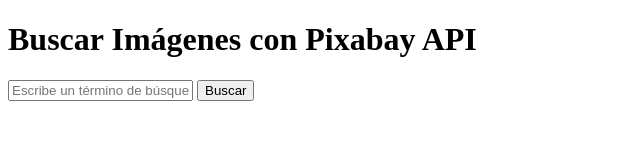
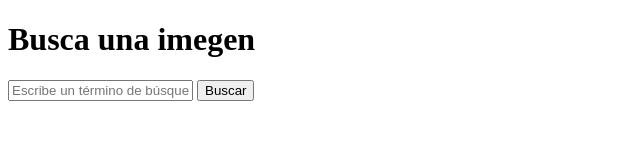
Before and after one commit to sebastian1n/despliegue-de-im-genes, a plain HTML site: page index.html in a window 1280 px wide. Shown: the whole page, without its empty margins (0-640 px from the left). Drawn offline with Linux system fonts and the light colour scheme.

Commit message:
cambio de titulo

```diff
--- a/index.html
+++ b/index.html
@@ -10,7 +10,7 @@
     </style>
 </head>
 <body>
-    <h1>Buscar Imágenes con Pixabay API</h1>
+    <h1>Busca una imegen</h1>
     <input type="text" id="searchQuery" placeholder="Escribe un término de búsqueda">
     <button onclick="searchImages()">Buscar</button>
     <div id="images"></div>
```
